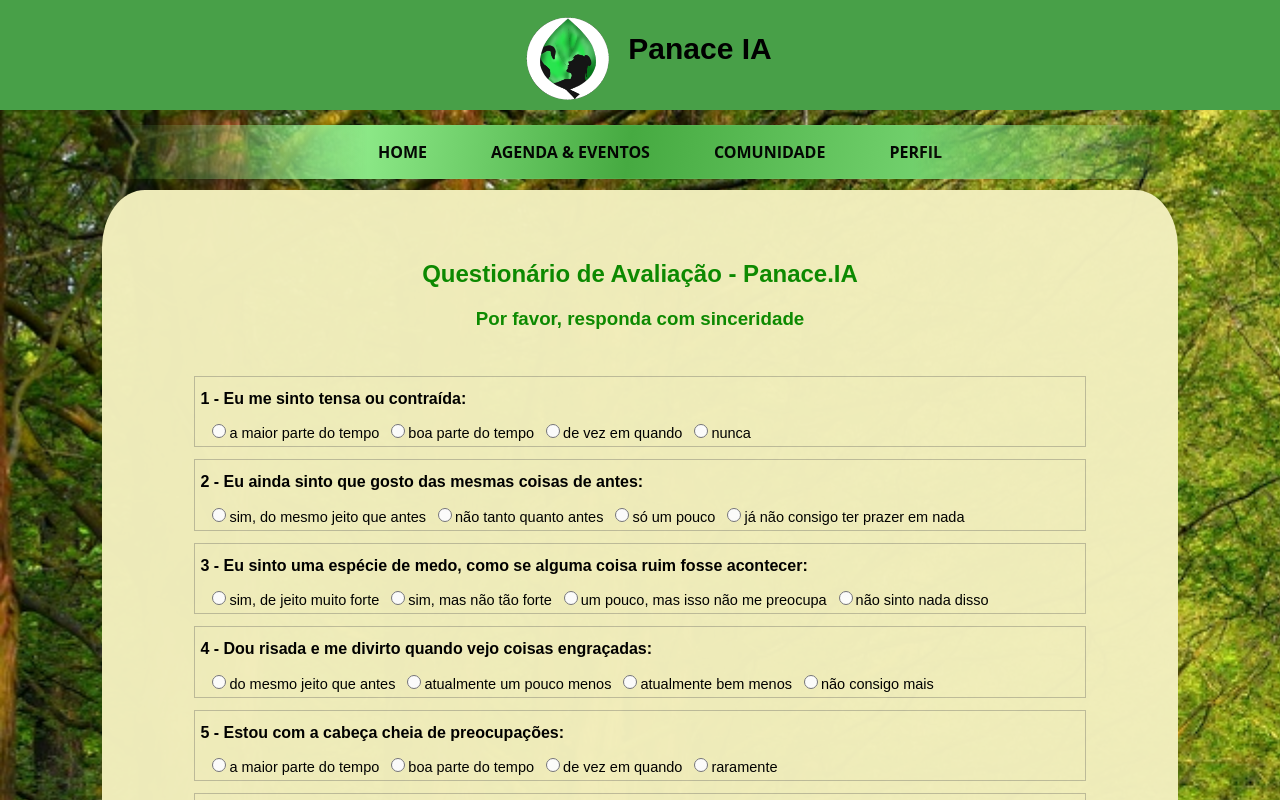
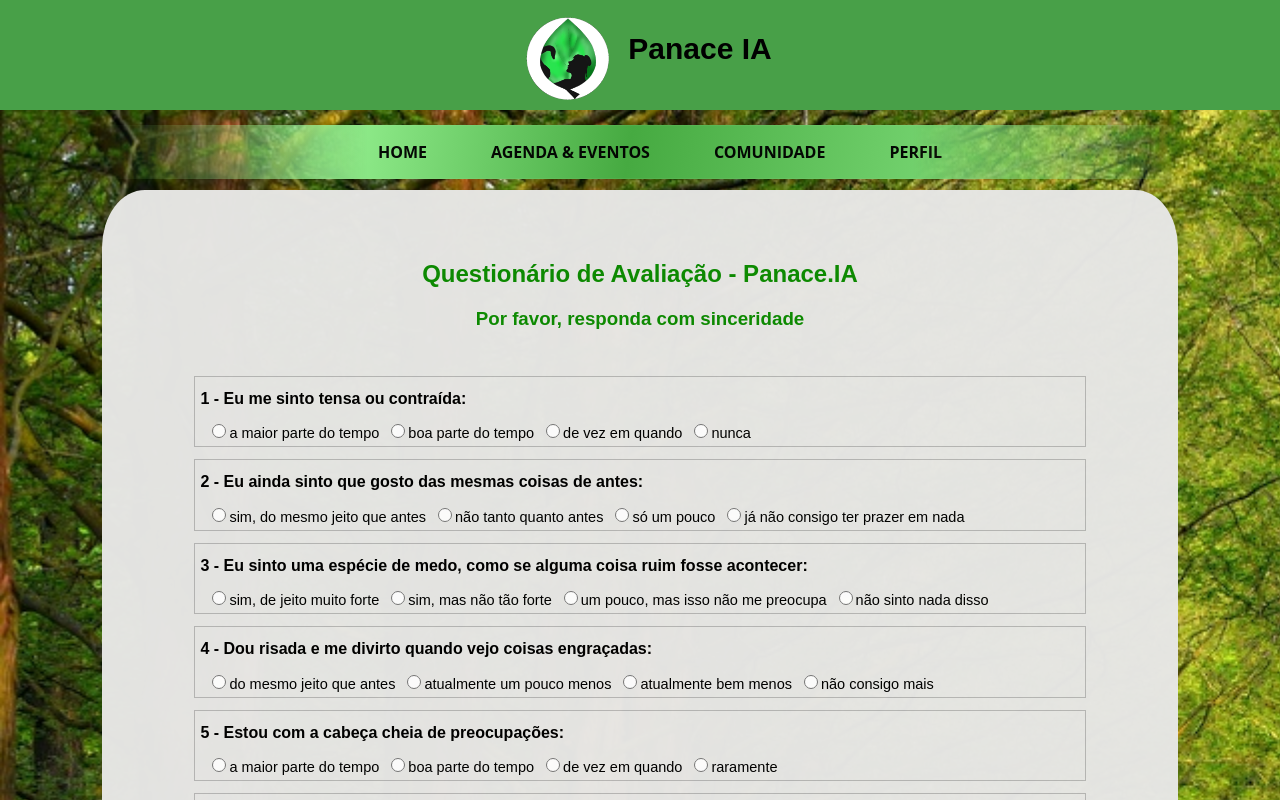
Before and after one commit to Marcos26-tech/PanaceiaReact, a React (Create React App) app: page /Questionario in a window 1280 px wide. Shown: the top 800 px of the page. Built offline with nearby package versions, Linux system fonts and the light colour scheme.

Commit message:
ajuste do redme

```diff
--- a/src/assets/style/StyleGlobal.js
+++ b/src/assets/style/StyleGlobal.js
@@ -2,7 +2,7 @@ import styled from "styled-components";
 
 //inicio style da pagina home//
 export const Container = styled.section`
-  background: #f2efbd;
+  background: #e7e7e5;
   opacity:98%;
   border-radius: 4%;
   padding: 2rem 5rem 2rem;
```
Also changed, not shown: jsconfig.json (deleted, +0 -12 lines), package.json (+6 -24 lines), 2 other files (tests, documents, lock files or other folders).
